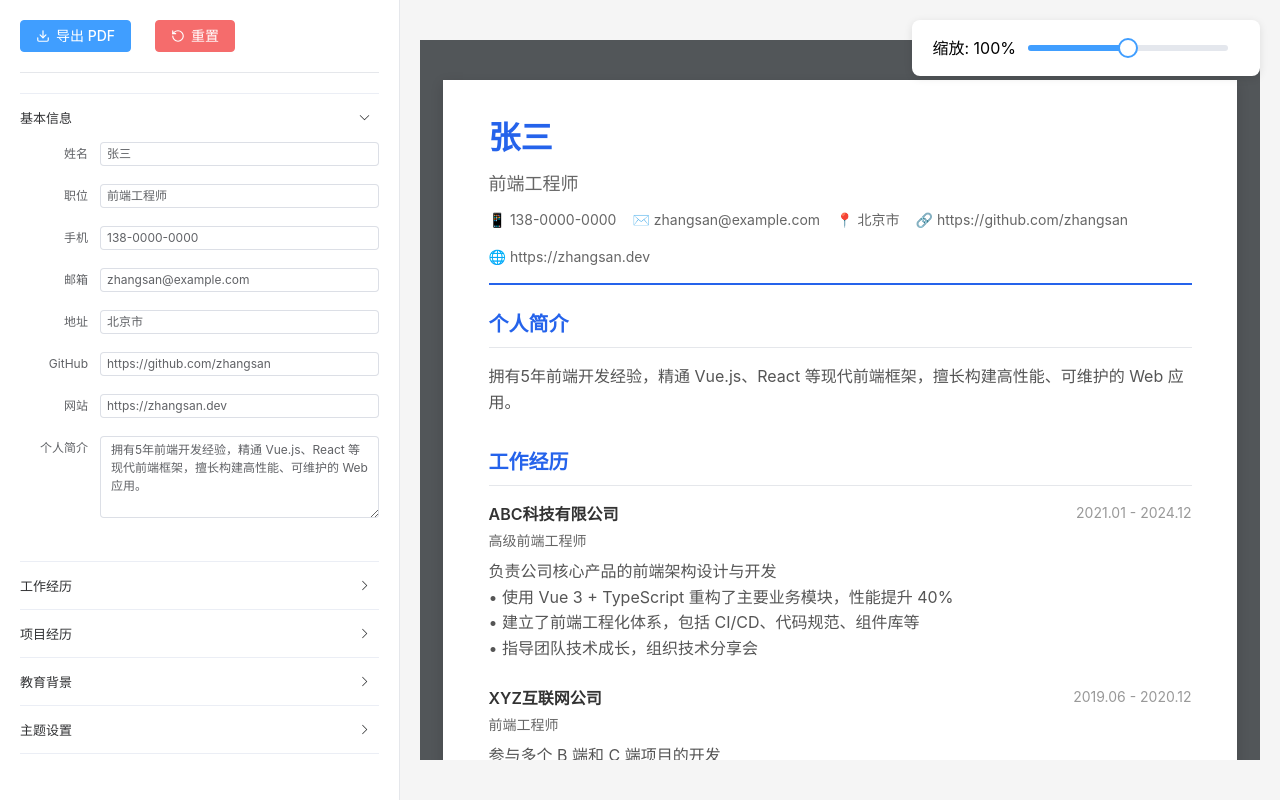
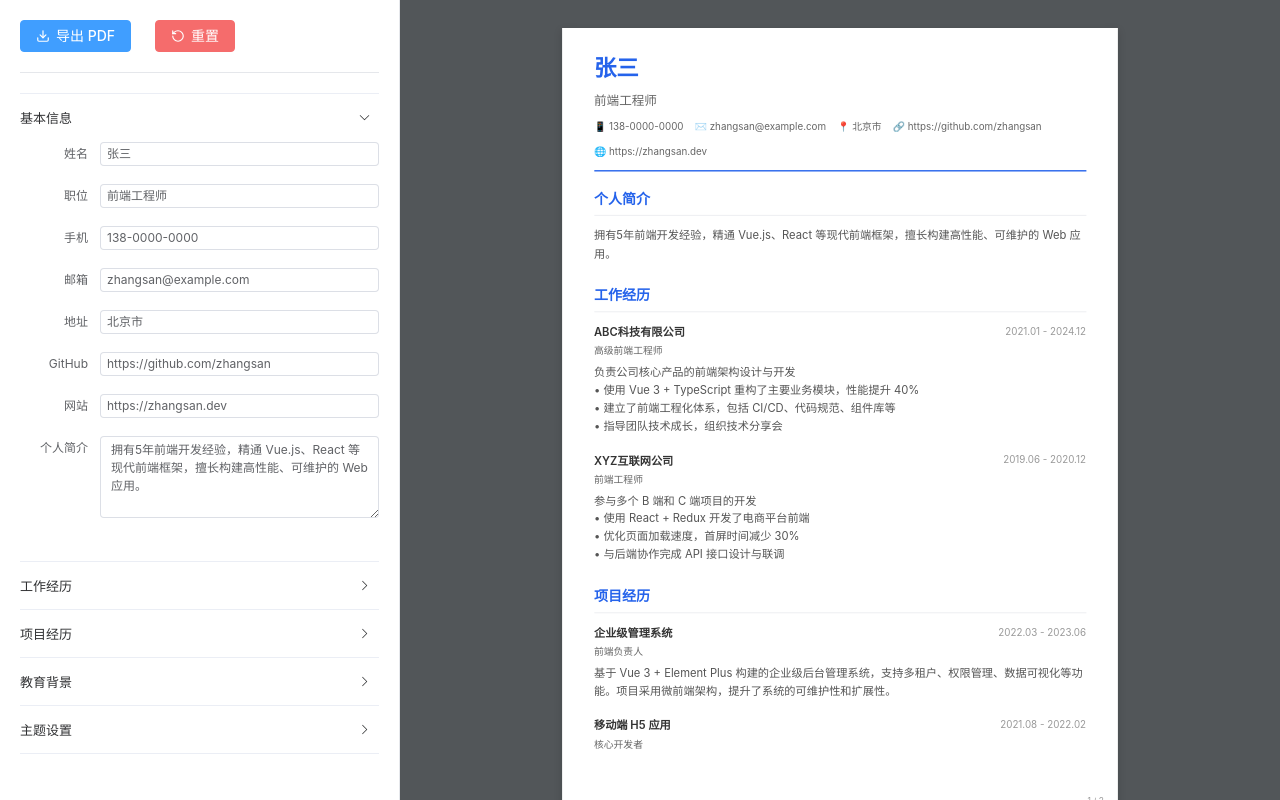
Before and after one commit to cino3/KnockKnockResume, a Vue app: page / in a window 1280 px wide. Built offline with nearby package versions, Linux system fonts and the light colour scheme.

Commit message:
预览区改为固定合适大小(原来的70%)，可以看到的简历内容更多

```diff
--- a/src/App.vue
+++ b/src/App.vue
@@ -34,11 +34,11 @@ import Preview from './components/Preview.vue'
 
 .preview-panel {
   flex: 1;
-  background: #f5f5f5;
-  overflow: auto;
+  background: #525659;
+  overflow: hidden;
   display: flex;
   justify-content: center;
   align-items: flex-start;
-  padding: 40px 20px;
+  padding: 0;
 }
 </style>
--- a/src/components/Preview.vue
+++ b/src/components/Preview.vue
@@ -1,13 +1,7 @@
 <template>
   <div class="preview-container">
-    <!-- 缩放控制器 -->
-    <div class="scale-control">
-      <span>缩放: {{ Math.round(scale * 100) }}%</span>
-      <el-slider v-model="scale" :min="0.5" :max="1.5" :step="0.1" style="width: 200px; margin: 0 12px;" />
-    </div>
-
     <!-- 简历页面容器 -->
-    <div class="resume-pages-container" :style="{ transform: `scale(${scale})`, transformOrigin: 'top center' }">
+    <div class="resume-pages-container" :style="{ transform: `scale(${store.previewScale})`, transformOrigin: 'top center' }">
 
       <!-- 1. 测量容器 (永远隐藏，仅用于计算) -->
       <div ref="measureRef" class="resume-paper measure-container" :style="resumeStyle">
@@ -39,7 +33,6 @@ import { useResumeStore } from '@/stores/resume'
 import ResumeContent from './ResumeContent.vue'
 
 const store = useResumeStore()
-const scale = ref(1)
 const measureRef = ref<HTMLElement | null>(null)
 const renderPages = ref<number[]>([1])
 
@@ -198,11 +191,6 @@ onMounted(() => {
   position: relative; width: 100%; height: 100%;
   background: #525659; overflow: auto;
 }
-.scale-control {
-  position: fixed; top: 20px; right: 20px; z-index: 100;
-  display: flex; align-items: center; background: white;
-  padding: 12px 20px; border-radius: 8px; box-shadow: 0 2px 8px rgba(0, 0, 0, 0.1);
-}
 .resume-pages-container {
   display: flex; flex-direction: column; align-items: center;
   gap: 20px; padding: 40px 0; width: 100%;
--- a/src/stores/resume.ts
+++ b/src/stores/resume.ts
@@ -80,6 +80,9 @@ export const useResumeStore = defineStore('resume', () => {
     lineHeight: 1.6,
     paragraphSpacing: 8
   })
+
+  // 预览缩放（固定为 70%）
+  const previewScale = ref(0.7)
 
   // 计算属性：生成简历文件名
   const resumeFileName = computed(() => {
@@ -170,6 +173,7 @@ export const useResumeStore = defineStore('resume', () => {
     projects,
     educations,
     theme,
+    previewScale,
     resumeFileName,
     addExperience,
     removeExperience,
```
